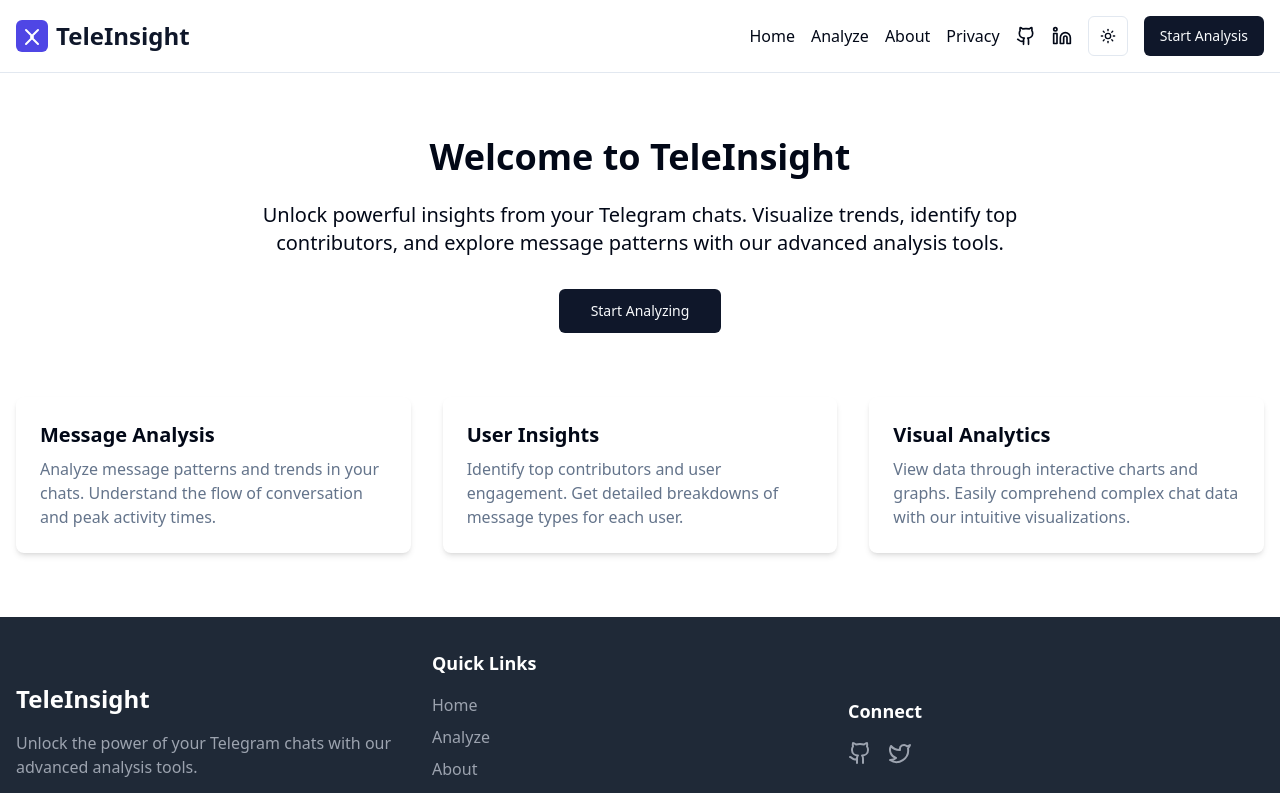
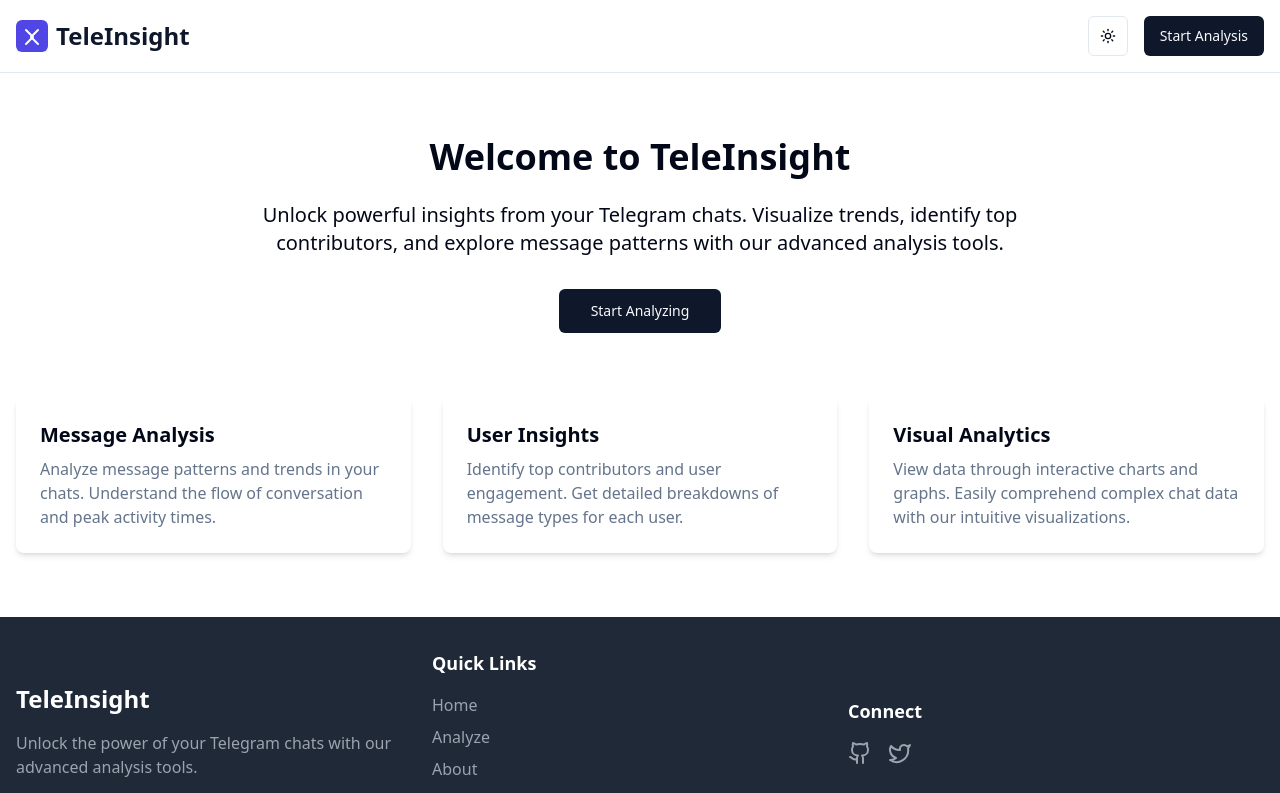
Before and after one commit to Esubaalew/teleinsight, a Next.js app: page / in a window 1280 px wide. Shown: the top 793 px of the page. Built offline with nearby package versions, Linux system fonts and the light colour scheme.

Commit message:
maddee some fix

```diff
--- a/components/Header.tsx
+++ b/components/Header.tsx
@@ -13,34 +13,7 @@ export default function Header() {
           <span className="text-2xl font-bold text-primary">TeleInsight</span>
         </Link>
         <nav className="flex items-center space-x-4">
-          <Link href="/" className="text-foreground hover:text-primary">
-            Home
-          </Link>
-          <Link href="/analyze" className="text-foreground hover:text-primary">
-            Analyze
-          </Link>
-          <Link href="/about" className="text-foreground hover:text-primary">
-            About
-          </Link>
-          <Link href="/privacy" className="text-foreground hover:text-primary">
-            Privacy
-          </Link>
-          <a
-            href="https://github.com/esubaalew"
-            target="_blank"
-            rel="noopener noreferrer"
-            className="text-foreground hover:text-primary"
-          >
-            <Github size={20} />
-          </a>
-          <a
-            href="https://linkedin.com/in/esubaalew"
-            target="_blank"
-            rel="noopener noreferrer"
-            className="text-foreground hover:text-primary"
-          >
-            <Linkedin size={20} />
-          </a>
+
           <ThemeToggle />
           <Button asChild>
             <Link href="/analyze">Start Analysis</Link>
```
